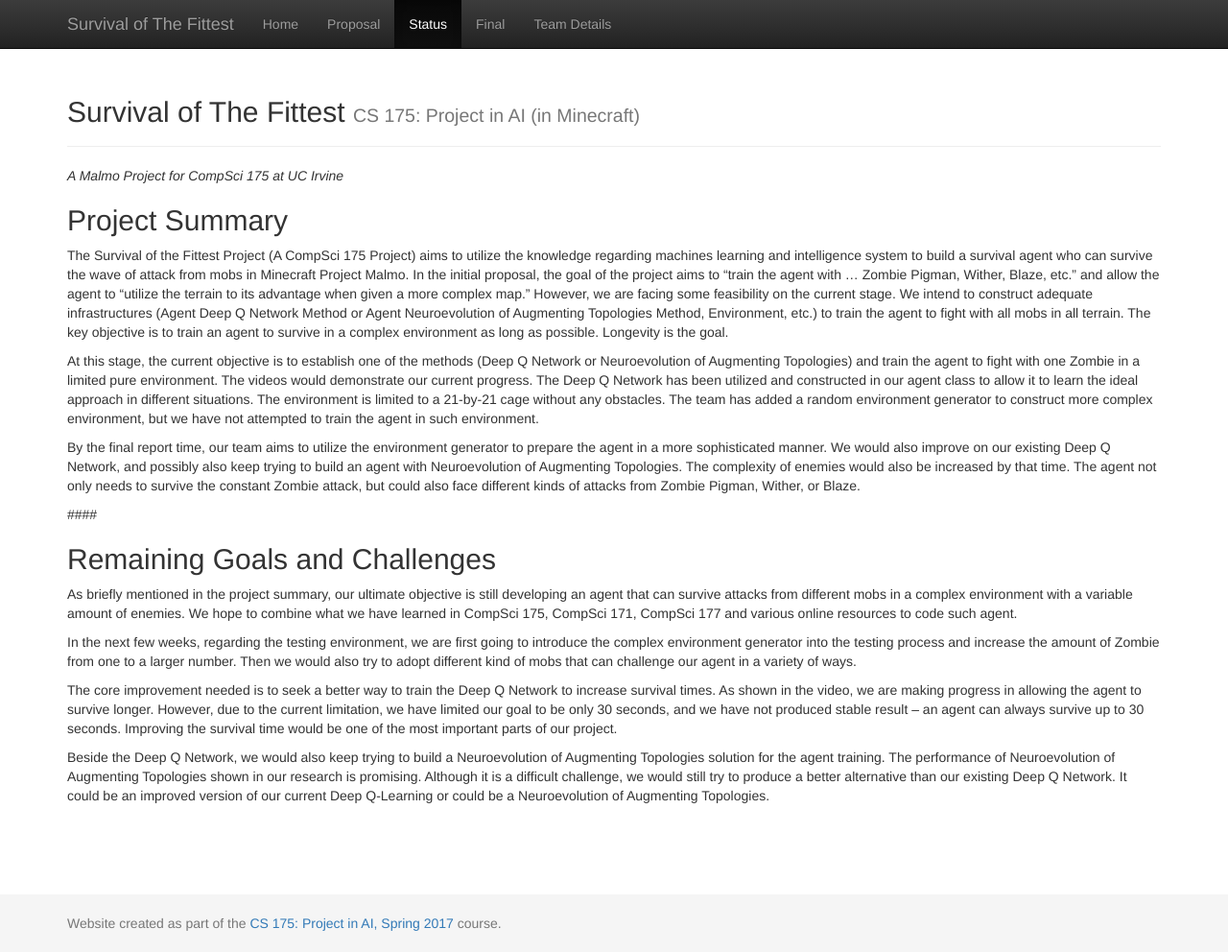
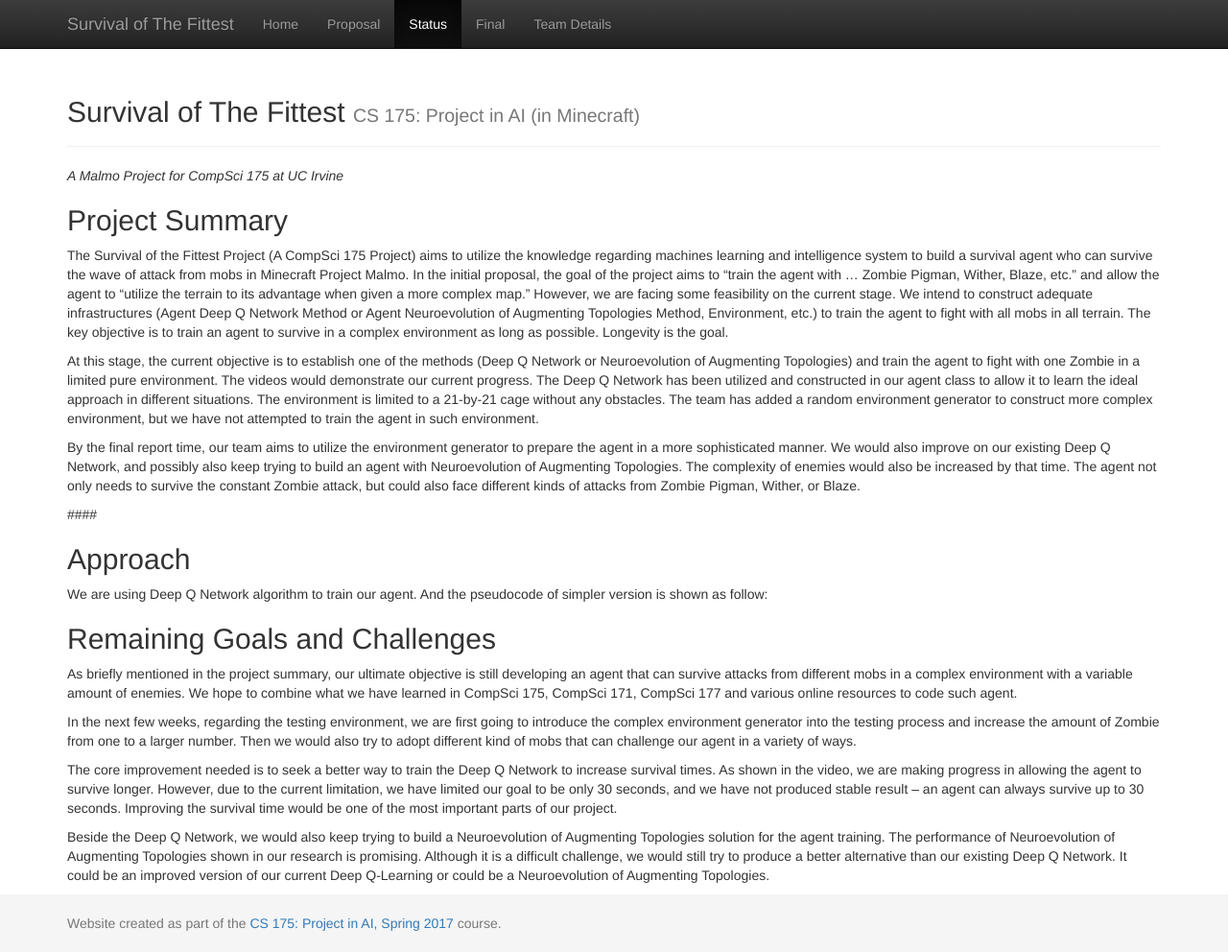
Before and after one commit to mingh2/SurvivalOfTheFittest, a Jekyll site: the page built from docs/status.md, in a window 1280 px wide and 992 px high. Shown: the whole window at 96% size. Built offline with Jekyll 4.4.1, drawn with Linux system fonts in a browser that asks for light colours.

Commit message:
Update status.md

```diff
--- a/docs/status.md
+++ b/docs/status.md
@@ -16,6 +16,10 @@ By the final report time, our team aims to utilize the environment generator to
 
 ####
 
+## Approach
+We are using Deep Q Network algorithm to train our agent. And the pseudocode of simpler version is shown as follow:
+
+
 ## Remaining Goals and Challenges
 
 As briefly mentioned in the project summary, our ultimate objective is still developing an agent that can survive attacks from different mobs in a complex environment with a variable amount of enemies. We hope to combine what we have learned in CompSci 175, CompSci 171, CompSci 177 and various online resources to code such agent.
```
